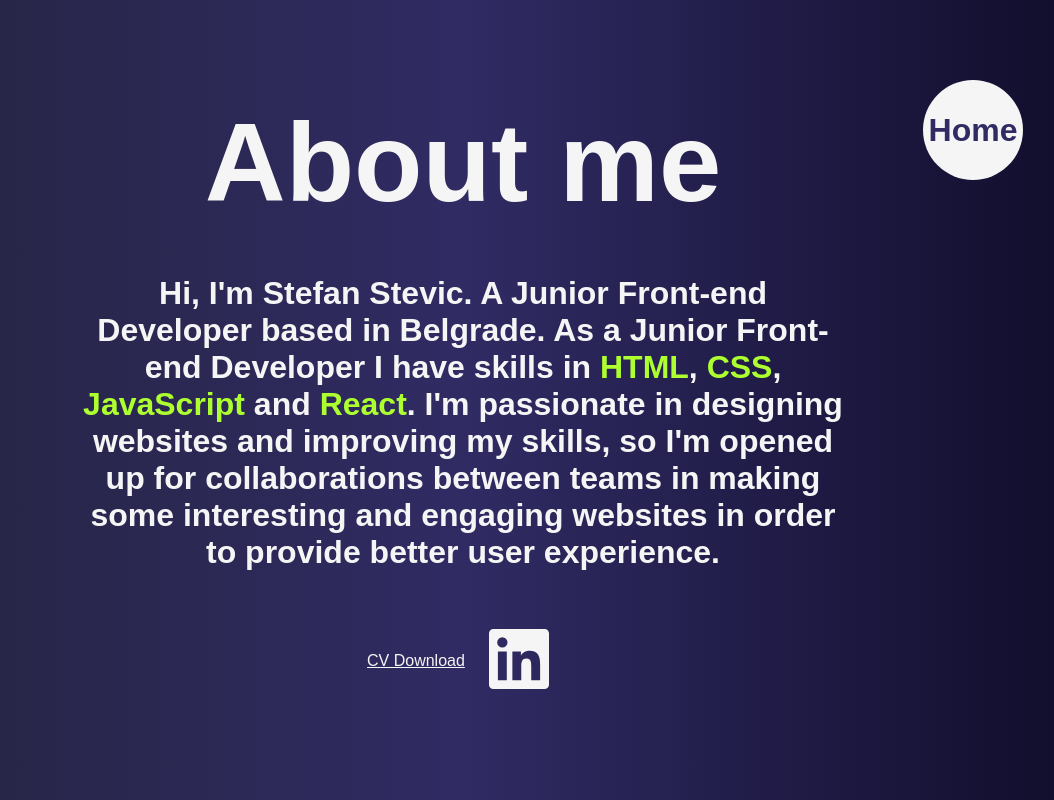
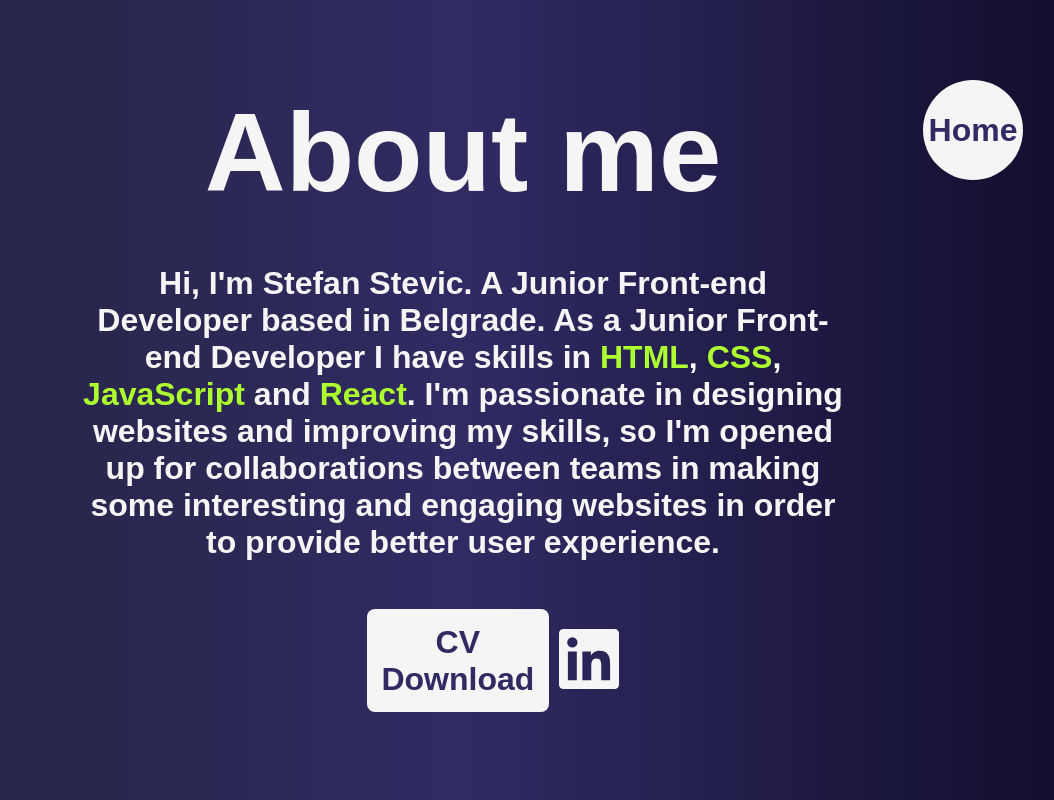
Before and after one commit to naffets3392/portfolio, a React (Create React App) app: page /about-me in a window 1280 px wide. Shown: the whole page, without its empty margins (177-1231 px from the left). Built offline with nearby package versions, Linux system fonts and the light colour scheme.

Commit message:
changed button

```diff
--- a/public/index.html
+++ b/public/index.html
@@ -3,7 +3,7 @@
   <head>
     <meta charset="utf-8" />
     <link rel="icon" href="%PUBLIC_URL%/favicon.ico" />
-    <meta name="viewport" content="width=device-width, initial-scale=1, minimum-scale=1" />
+    <meta name="viewport" content="width=device-width, initial-scale=1, minimum-scale=1, maximum-scale=1" />
     <meta name="theme-color" content="#000000" />
     <meta
       name="description"
--- a/src/App.css
+++ b/src/App.css
@@ -127,7 +127,7 @@ img {
   background-color: greenyellow;
 }
 
-.cv-button {
+.cvDownload {
   background-color: whitesmoke;
   padding: 0.9rem;
   border-radius: 0.5rem;
@@ -135,6 +135,7 @@ img {
   font-size: 2rem;
   font-weight: 600;
   cursor: pointer;
+  text-decoration: none;
 }
 
 .cv-button:hover {
--- a/src/pages/AboutMe.jsx
+++ b/src/pages/AboutMe.jsx
@@ -2,28 +2,14 @@ import React, { useState } from "react";
 import {RiLinkedinBoxFill} from 'react-icons/ri'
 import { Link } from "react-router-dom";
 
-const cv = 'http://localhost:3000/cvSrpski.pdf'
-
 export default function AboutMe() {
-
-    // function downloadCV() {
-    //     const fileCV = cv.split('/').pop()
-    //     const aTag = document.createElement('a')
-    //     aTag.href = cv
-    //     aTag.setAttribute('download', fileCV)
-    //     document.body.appendChild(aTag)
-    //     aTag.click()
-    //     aTag.remove()
-    //     console.log(fileCV)
-    // }
 
     return (
         <div className="about-me__container">
             <h1>About me</h1>
             <h3>Hi, I'm Stefan Stevic. A Junior Front-end Developer based in Belgrade. As a Junior Front-end Developer I have skills in <span>HTML</span>, <span>CSS</span>, <span>JavaScript</span> and <span>React</span>. I'm passionate in designing websites and improving my skills, so I'm opened up for collaborations between teams in making some interesting and engaging websites in order to provide better user experience.</h3>
             <div className="links-container">
-                {/* <button onClick={downloadCV} className="cv-button">Download CV</button> */}
-                <a href="cvSrpski.pdf" download='cvSrpski.pdf' target="_blank" download="CV.pdf">CV Download</a>
+                <a className="cvDownload" href="cvSrpski.pdf" download='cvSrpski.pdf' target="_blank" download="CV.pdf">CV Download</a>
                 <Link to='https://www.linkedin.com/in/stefan-stevic/' target="_blank"><RiLinkedinBoxFill className="icon linkedIn-icon"/></Link>
             </div>
             <Link className="home-link" to='/'>Home</Link>
```
